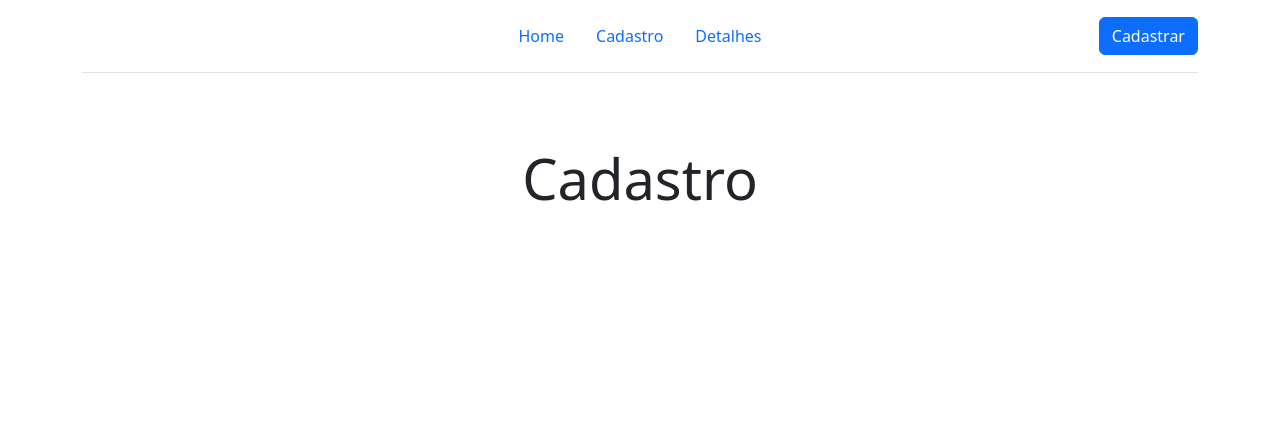
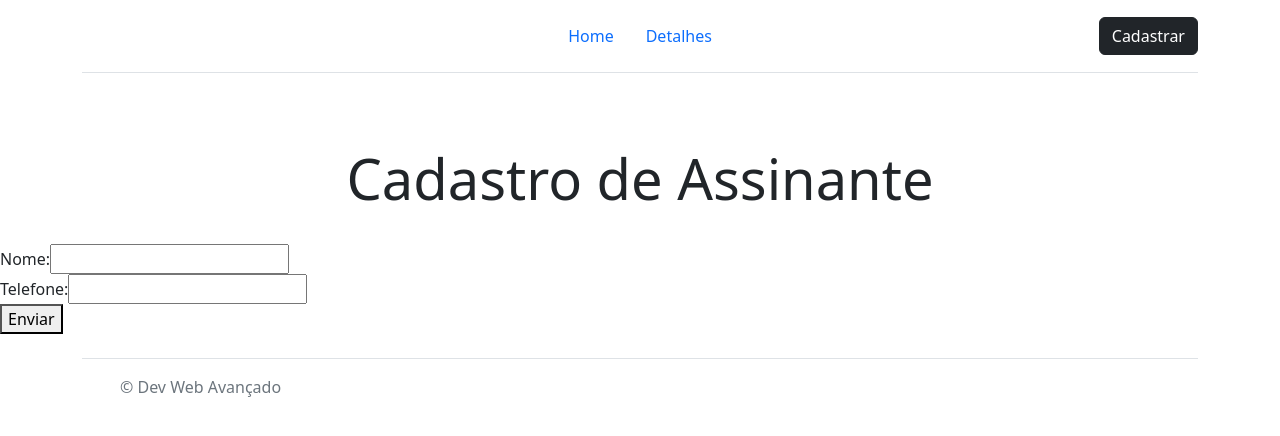
Before and after one commit to Scarf8/site, a React (Create React App) app: page /cadastro in a window 1280 px wide. Shown: the top 436 px of the page. Built offline with nearby package versions, Linux system fonts and the light colour scheme.

Commit message:
cadastro e API

```diff
--- a/src/App.js
+++ b/src/App.js
@@ -1,12 +1,14 @@
 import { BrowserRouter as Router } from 'react-router-dom';
 import RoutesConfig from './RoutesConfig';
 import Header from './components/Header';
+import Footer from "./components/Footer"
 
 function App() {
   return (
     <Router>
       <Header />
         <RoutesConfig />
+      <Footer />
     </Router>
   );
 }
--- a/src/components/Footer/index.js
+++ b/src/components/Footer/index.js
@@ -4,7 +4,14 @@ export default function Footer() {
 
     return (
         <div className="container">
-
+            <footer className="d-flex flex-wrap justify-content-between align-items-center py-3 my-4 border-top">
+                <div className="col-md-4 d-flex align-items-center">
+                    <a href="/" className="mb-3 me-2 mb-md-0 text-muted text-decoration-none lh-1">
+                        <svg className="bi" width="30" height="24"></svg>
+                    </a>
+                    <span className="text-muted">© Dev Web Avançado</span>
+                </div>
+            </footer>
         </div>
     )
 }
--- a/src/components/Header/index.js
+++ b/src/components/Header/index.js
@@ -11,12 +11,12 @@ export default function Header() {
 
                 <ul className="nav col-12 col-md-auto mb-2 justify-content-center mb-md-0">
                     <li> <Link className="nav-link" to='/'>Home</Link> </li>
-                    <li> <Link className="nav-link" to='/cadastro'>Cadastro</Link> </li>
                     <li> <Link className="nav-link" to='/detalhes'>Detalhes</Link> </li>
+
                 </ul>
 
                 <div className="col-md-3 text-end">
-                    <button type="button" className="btn btn-primary">Cadastrar</button>
+                <Link className="nav-link" to='/cadastro'><button type="button" class="btn btn-dark">Cadastrar</button></Link>
                 </div>
             </header>
         </div>
--- a/src/pages/cadastro.js
+++ b/src/pages/cadastro.js
@@ -1,14 +1,42 @@
-import React from 'react';
+import React, { useState } from 'react';
 import Title from './../components/Title/index';
 
-function Cadastro() {
+export default function Cadastro() {
+
+    const [nome, setNome] = useState('');
+    const [telefone, setTelefone] = useState('');
+
+    function handleNomeChange(event) {
+        setNome(event.target.value);
+    }
+
+    function handleTelefoneChange(event) {
+        setTelefone(event.target.value);
+    }
+
+    function handleSubmit(event) {
+        event.preventDefault();
+        // enviar dados de cadastro para o servidor aqui
+        console.log(`Nome: ${nome}, Telefone: ${telefone}`);
+    }
+
     return (
-      <div>
-       <Title
-                title={"Cadastro"}
-                 />
-      </div>
+
+        <div className="form-custom">
+           <Title title={"Cadastro de Assinante"} />
+            <form onSubmit={handleSubmit}>
+                <label>
+                    Nome:
+                    <input type="text" value={nome} onChange={handleNomeChange} />
+                </label>
+                <br />
+                <label>
+                    Telefone:
+                    <input type="text" value={telefone} onChange={handleTelefoneChange} />
+                </label>
+                <br />
+                <button type="submit">Enviar</button>
+            </form>
+        </div>
     );
-  }
-
-  export default Cadastro;
+}
```
Also changed, not shown: src/carregarpost.js (added, +28 -0 lines).
